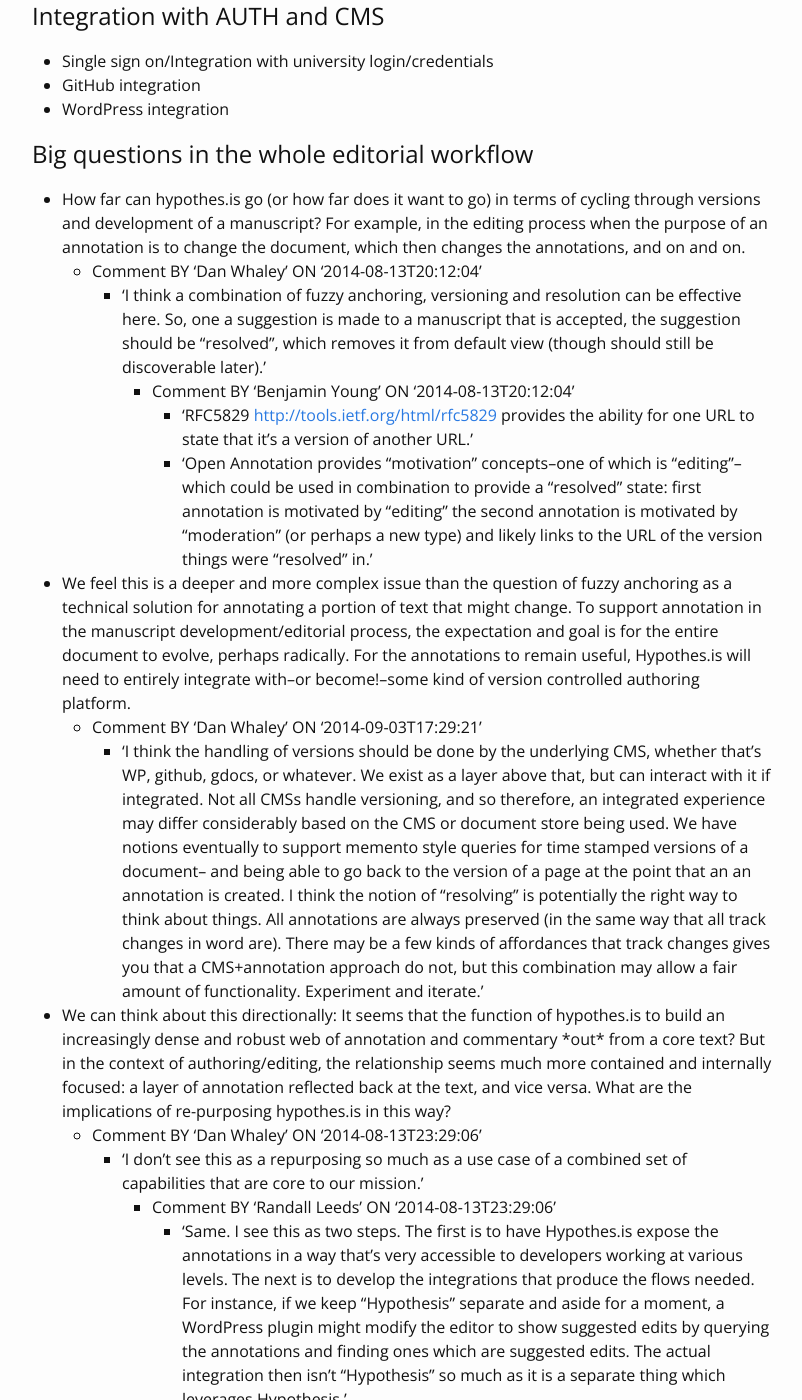
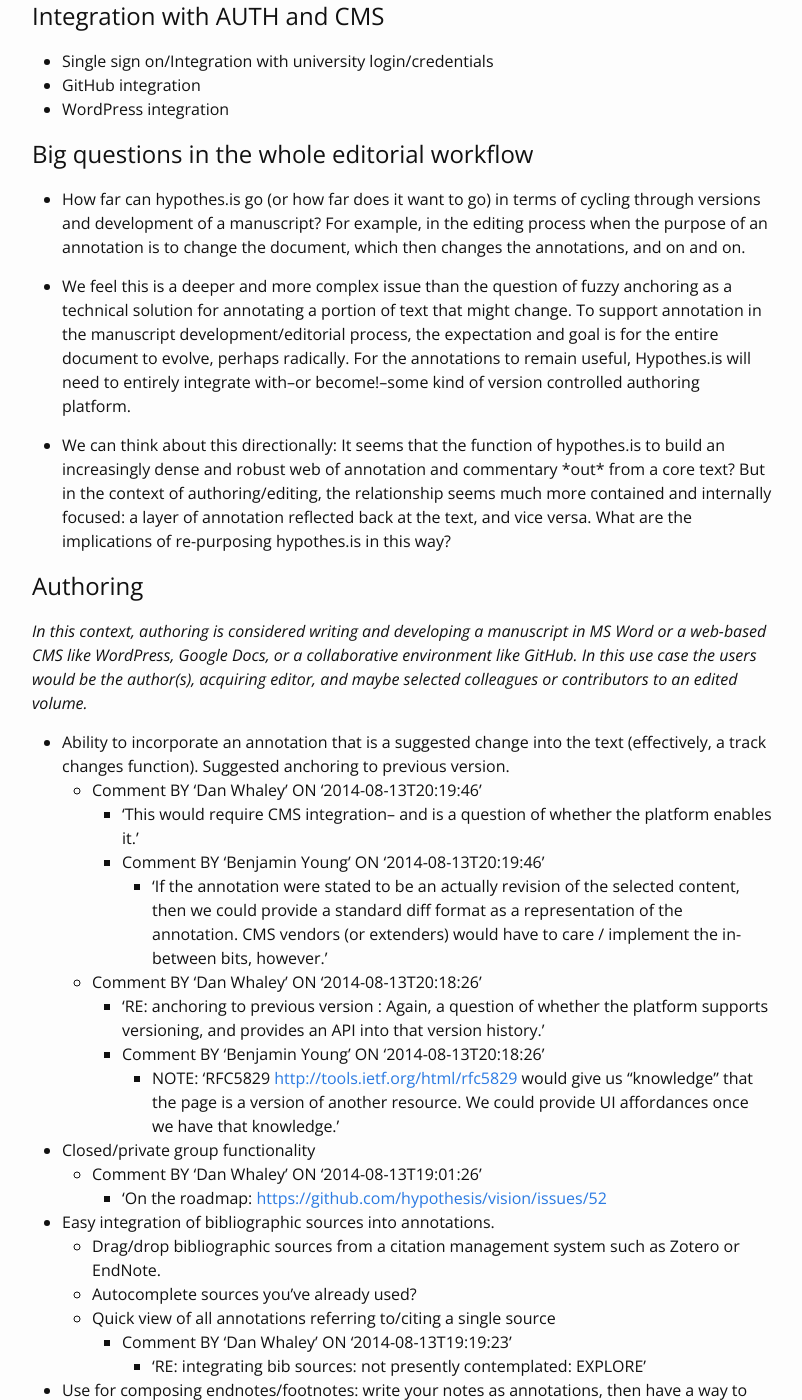
Before and after one commit to jmcglone/h-publishing, a Jekyll site: the page built from index.md, in a window 1280 px wide and 1400 px high, scrolled down 292 px. Shown: the whole window, without its empty margins (238-1040 px from the left). Built offline with Jekyll 4.4.1, drawn with Linux system fonts in a browser that asks for light colours; a script that is not in the unit is left out; some of the changed text lies outside the part shown.

Commit message:
Update index.md
removing comments that were moved to h annotations

```diff
--- a/index.md
+++ b/index.md
@@ -15,19 +15,10 @@ Accordingly this document outlines features, questions, and requirements organiz
 ## Big questions in the whole editorial workflow
 
 * How far can hypothes.is go (or how far does it want to go) in terms of cycling through versions and development of a manuscript? For example, in the editing process when the purpose of an annotation is to change the document, which then changes the annotations, and on and on.
-	* Comment BY 'Dan Whaley' ON '2014-08-13T20:12:04'
-		* 'I think a combination of fuzzy anchoring, versioning and resolution can be effective here. So, one a suggestion is made to a manuscript that is accepted, the suggestion should be "resolved", which removes it from default view (though should still be discoverable later).'
-			* Comment BY 'Benjamin Young' ON '2014-08-13T20:12:04'
-				* 'RFC5829 <http://tools.ietf.org/html/rfc5829> provides the ability for one URL to state that it's a version of another URL.'
-				* 'Open Annotation provides "motivation" concepts--one of which is "editing"--which could be used in combination to provide a "resolved" state: first annotation is motivated by "editing" the second annotation is motivated by "moderation" (or perhaps a new type) and likely links to the URL of the version things were "resolved" in.'
+
 * We feel this is a deeper and more complex issue than the question of fuzzy anchoring as a technical solution for annotating a portion of text that might change. To support annotation in the manuscript development/editorial process, the expectation and goal is for the entire document to evolve, perhaps radically. For the annotations to remain useful, Hypothes.is will need to entirely integrate with–or become!–some kind of version controlled authoring platform.
-	* Comment BY 'Dan Whaley' ON '2014-09-03T17:29:21'
-		* 'I think the handling of versions should be done by the underlying CMS, whether that's WP, github, gdocs, or whatever. We exist as a layer above that, but can interact with it if integrated. Not all CMSs handle versioning, and so therefore, an integrated experience may differ considerably based on the CMS or document store being used. We have notions eventually to support memento style queries for time stamped versions of a document-- and being able to go back to the version of a page at the point that an an annotation is created. I think the notion of "resolving" is potentially the right way to think about things. All annotations are always preserved (in the same way that all track changes in word are). There may be a few kinds of affordances that track changes gives you that a CMS+annotation approach do not, but this combination may allow a fair amount of functionality. Experiment and iterate.'
+
 * We can think about this directionally: It seems that the function of hypothes.is to build an increasingly dense and robust web of annotation and commentary \*out\* from a core text? But in the context of authoring/editing, the relationship seems much more contained and internally focused: a layer of annotation reflected back at the text, and vice versa. What are the implications of re-purposing hypothes.is in this way?
-	* Comment BY 'Dan Whaley' ON '2014-08-13T23:29:06'
-		* 'I don't see this as a repurposing so much as a use case of a combined set of capabilities that are core to our mission.'
-  		* Comment BY 'Randall Leeds' ON '2014-08-13T23:29:06'
-			* 'Same. I see this as two steps. The first is to have Hypothes.is expose the annotations in a way that's very accessible to developers working at various levels. The next is to develop the integrations that produce the flows needed. For instance, if we keep "Hypothesis" separate and aside for a moment, a WordPress plugin might modify the editor to show suggested edits by querying the annotations and finding ones which are suggested edits. The actual integration then isn't "Hypothesis" so much as it is a separate thing which leverages Hypothesis.'
 
 ## Authoring
 
```
